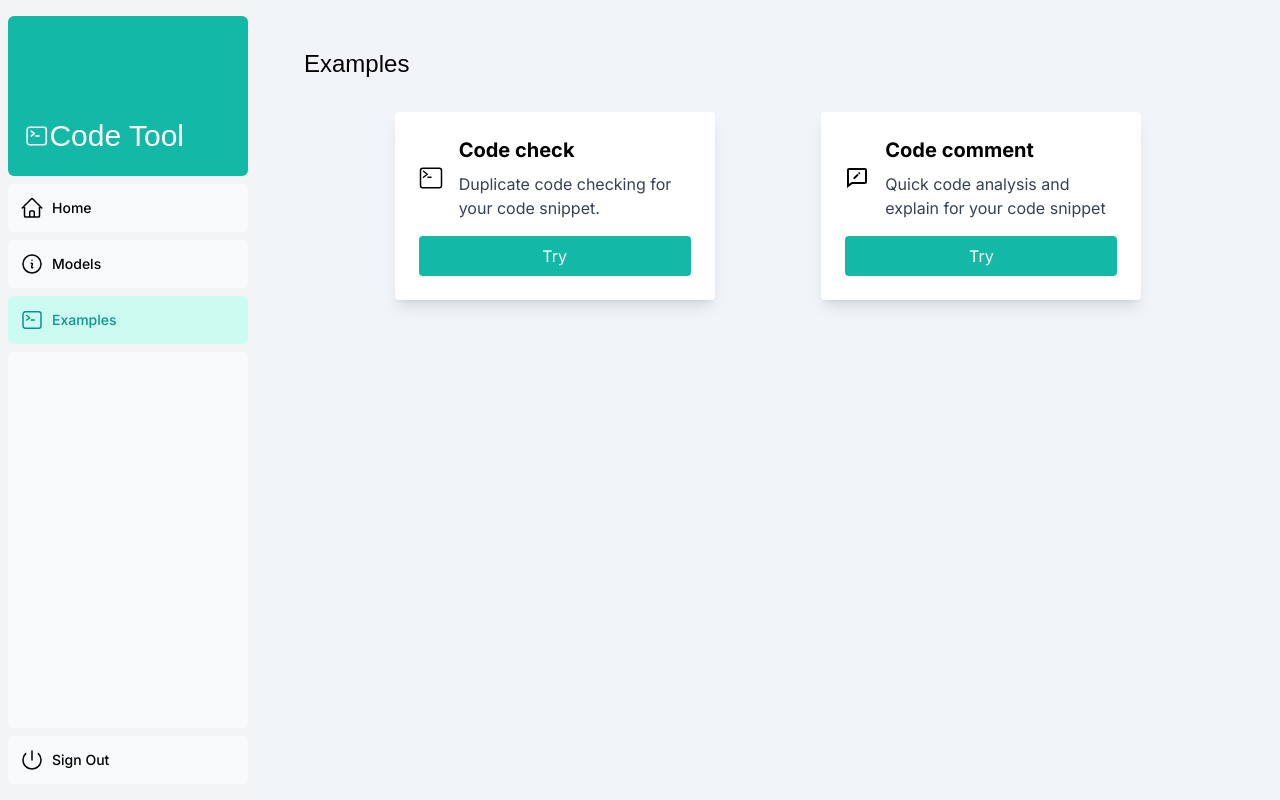
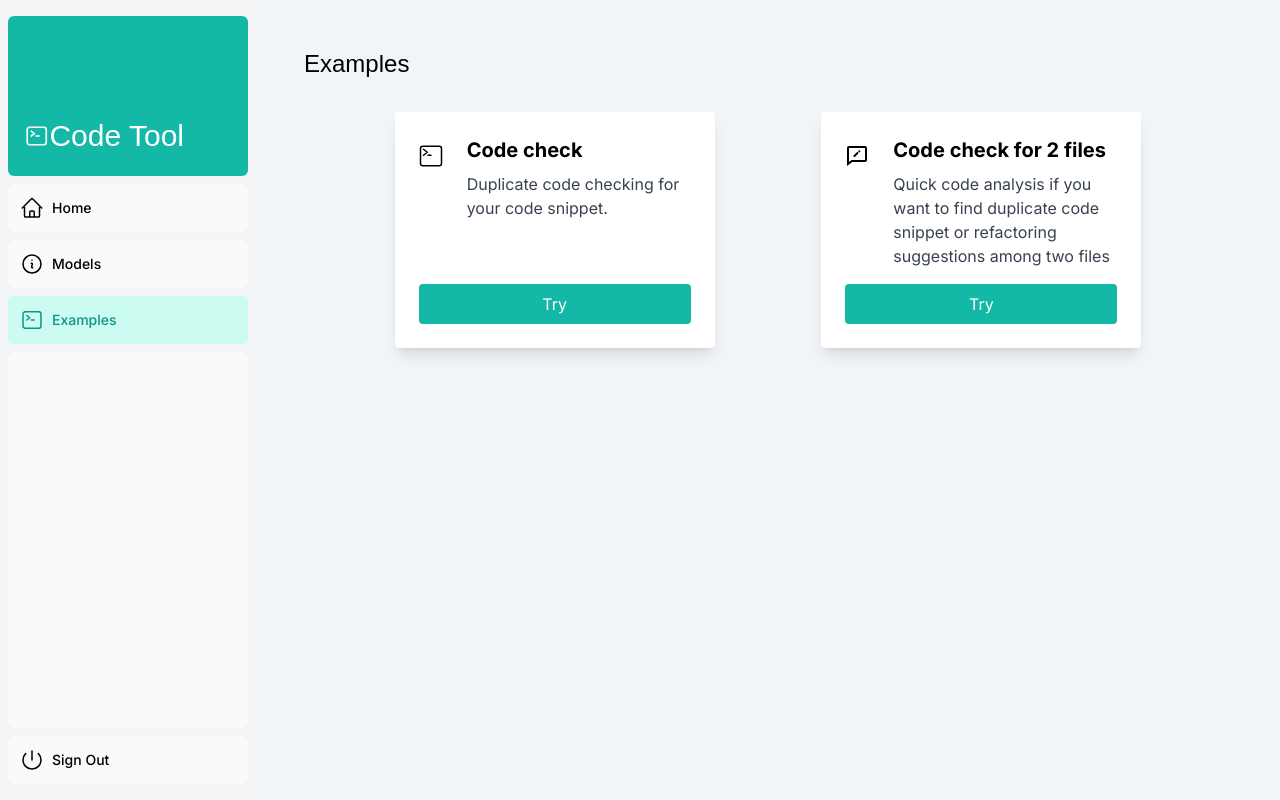
Before and after one commit to HaoWang95/code-tool, a Next.js app: page /examples in a window 1280 px wide. Built offline with nearby package versions, Linux system fonts and the light colour scheme; a web font is replaced by a local one.

Commit message:
update: example card

```diff
--- a/src/app/examples/page.tsx
+++ b/src/app/examples/page.tsx
@@ -18,8 +18,8 @@ export default async function ExamplesPage() {
           linkTo="/examples/duplicate"
         />
         <ExampleCard
-          title="Code comment"
-          content="Quick code analysis and explain for your code snippet"
+          title="Code check for 2 files"
+          content="Quick code analysis if you want to find duplicate code snippet or refactoring suggestions among two files"
           icon={<BiCommentEdit className="h-6 w-6" />}
           linkTo="/examples/comment"
         />
--- a/src/app/ui/examples/CodeFileReader.tsx
+++ b/src/app/ui/examples/CodeFileReader.tsx
@@ -8,6 +8,7 @@ import {
 } from "@aws-sdk/client-bedrock-runtime";
 import React, { ChangeEvent, FormEvent, useState } from "react";
 import CodeSnippetSkeleton from "./CodeSkeleton";
+import DuplicateCodeResult from "./DuplicateCodeResult";
 
 const CodeFileReader = () => {
   const [codeContent, setCodeContent] = useState<string>("");
@@ -81,15 +82,9 @@ const CodeFileReader = () => {
 
       <div className="flex flex-col items-center w-full max-w-3xl mx-auto">
         {/* refactor in to one component */}
-        {codeContent && !loading && (
-          <pre className="mt-4 p-4 bg-gray-800 text-white rounded-lg overflow-x-auto min-w-full text-sm whitespace-pre-wrap h-96 overflow-y-auto">
-            <code>{codeContent}</code>
-          </pre>
-        )}
+        {codeContent && !loading && <DuplicateCodeResult code={codeContent} />}
         {codeCheckResult && !loading && (
-          <pre className="mt-4 p-4 bg-gray-800 text-white rounded-lg overflow-x-auto min-w-full text-sm whitespace-pre-wrap h-96 overflow-y-auto">
-            <code>{codeCheckResult}</code>
-          </pre>
+          <DuplicateCodeResult code={codeCheckResult} />
         )}
       </div>
 
--- a/src/app/ui/examples/ExampleCard.tsx
+++ b/src/app/ui/examples/ExampleCard.tsx
@@ -15,8 +15,8 @@ export default function ExampleCard({
   return (
     <div className="flex">
       <div className="w-full max-w-xs rounded overflow-hidden shadow-lg bg-white p-6 m-4 flex flex-col justify-between transition duration-200 ease-in-out transform hover:scale-105 hover:shadow-xl">
-        <div className="flex space-x-4 items-center mb-4">
-          <div className="flex-shrink-0">{icon}</div>
+        <div className="flex space-x-4 mb-4">
+          <div className="flex-shrink-0 w-8 mt-2">{icon}</div>
           <div className="flex-1">
             <h2 className="font-bold text-xl mb-2">{title}</h2>
             <p className="text-gray-700 text-base">{content}</p>
```
Also changed, not shown: 1 other file (tests, documents, lock files or other folders).
